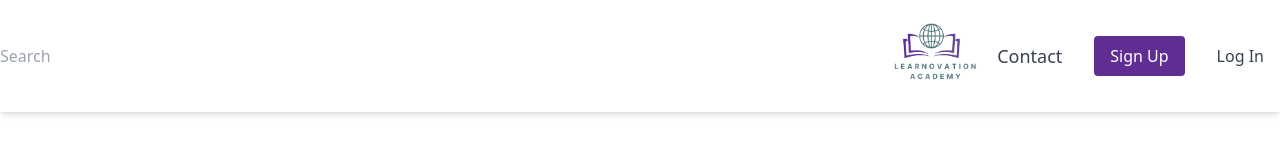
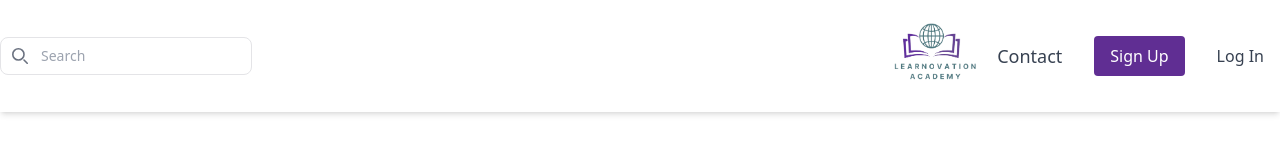
Before and after one commit to FevenSeyfu/Learnovation-by-innov8ors, a React (Vite) app in the folder Frontend/: page /dashboard in a window 1280 px wide. Shown: the top 160 px of the page. Built offline with nearby package versions, Linux system fonts and the light colour scheme.

Commit message:
added search bar to nav bar

```diff
--- a/Frontend/src/components/Dashboard/Header/Header.jsx
+++ b/Frontend/src/components/Dashboard/Header/Header.jsx
@@ -7,12 +7,14 @@
         <header className="bg-white py-4 shadow-md">
         <div className="container mx-auto flex justify-between items-center">
             <div>
-
-                <input type="text"
-                src={searchIcon}
-                placeholder="Search"
-                className=""
-                ></input>
+                <div class="relative">
+                    <div class="absolute inset-y-0 start-0 flex items-center ps-3 pointer-events-none">
+                        <svg class="w-4 h-4 text-gray-500 dark:text-gray-400" aria-hidden="true" xmlns="http://www.w3.org/2000/svg" fill="none" viewBox="0 0 20 20">
+                            <path stroke="currentColor" stroke-linecap="round" stroke-linejoin="round" stroke-width="2" d="m19 19-4-4m0-7A7 7 0 1 1 1 8a7 7 0 0 1 14 0Z"/>
+                        </svg>
+                    </div>
+                    <input type="search" id="default-search" placeholder="Search" class="block w-full p-2 ps-10 text-sm border border-zinc-200 rounded-lg bg-white focus:ring-blue-500 focus:border-blue-500 dark:bg-gray-700 dark:border-gray-600 dark:placeholder-gray-400 dark:text-white dark:focus:ring-blue-500 dark:focus:border-blue-500" required />
+                </div>
             </div>
             <nav className="flex items-center space-x-4">
                   <ul className="flex space-x-4 text-lg font-medium items-center">
```
